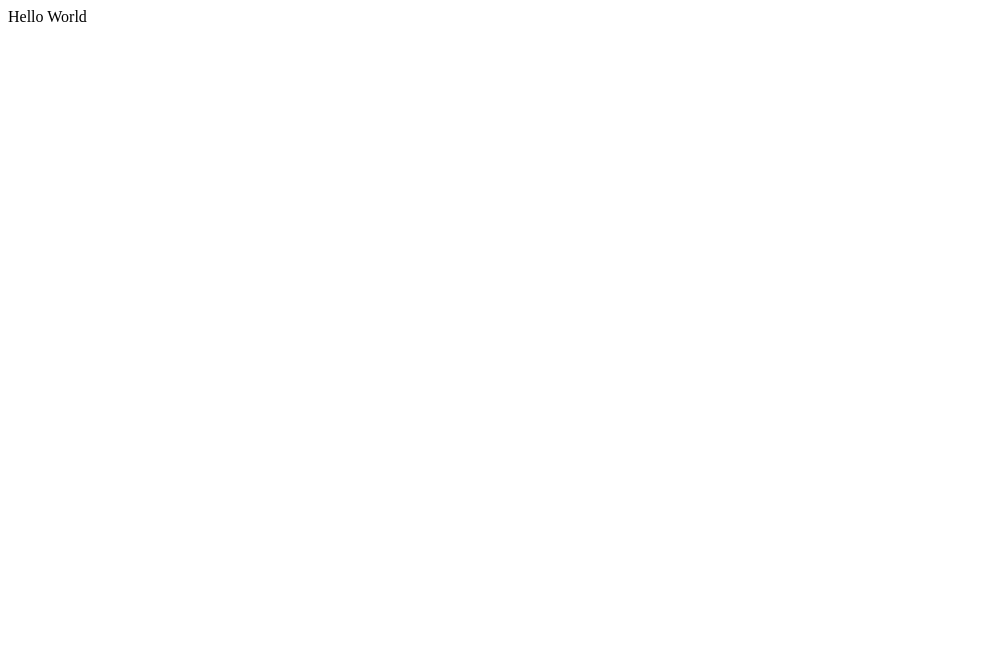
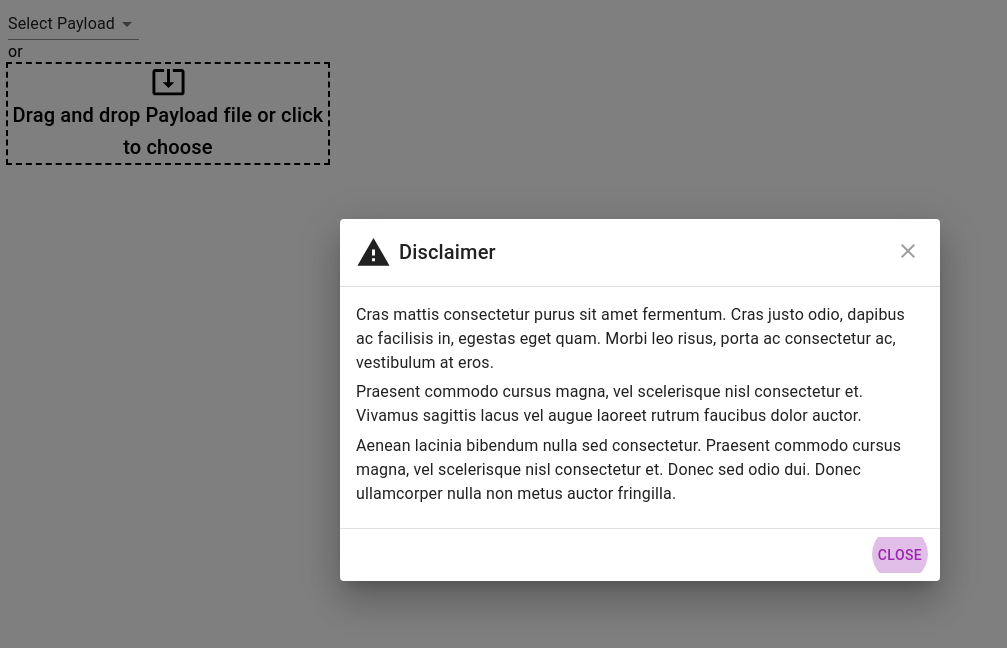
Before and after one commit to omgitsfrancis/react-fusee-launcher, a Next.js app: page / in a window 1280 px wide. Shown: the top 648 px of the page, without its empty margins (0-1007 px from the left). Built offline with nearby package versions, Linux system fonts and the light colour scheme.

Commit message:
Created launcher components

```diff
--- a/package.json
+++ b/package.json
@@ -12,6 +12,7 @@
     "@material-ui/icons": "^4.9.1",
     "next": "9.4.1",
     "react": "16.13.1",
-    "react-dom": "16.13.1"
+    "react-dom": "16.13.1",
+    "react-dropzone": "^11.0.1"
   }
 }
--- a/pages/index.js
+++ b/pages/index.js
@@ -1,13 +1,33 @@
-import Head from 'next/head'
+import { useState, createContext, useContext, useReducer } from "react";
+import Head from "next/head";
+import CustomizedDialogs from "../src/components/DisclaimerModal";
+import PayloadPicker from "../src/components/PayloadPicker";
+import { ThemeProvider } from "@material-ui/core";
+import theme from "../src/theme";
+import { LauncherContext, LauncherReducer } from "../src/LauncherContext";
+
+const initialState = {
+  dialog: true,
+  payloadSelect: "none",
+  fileUpload: []
+}
 
 export default function Home() {
+  const [state, dispatch] = useReducer(LauncherReducer, initialState)
+  const {dialog} = state;
+
   return (
+    <LauncherContext.Provider value={{state, dispatch}}>
+      <ThemeProvider theme={theme}>
         <div className="container">
           <Head>
             <title>Fusée Launcher</title>
             <link rel="icon" href="/favicon.ico" />
           </Head>
-      Hello World
+          <CustomizedDialogs onClose={() => dispatch({type: "closeDialog"})} open={dialog} />
+          <PayloadPicker />
         </div>
-  )
+      </ThemeProvider>
+    </LauncherContext.Provider>
+  );
 }
--- /dev/null
+++ b/src/LauncherContext.js
@@ -0,0 +1,18 @@
+import { createContext } from "react";
+
+const LauncherContext = createContext();
+
+const LauncherReducer = (state, action) => {
+  switch (action.type) {
+    case "closeDialog":
+      return { ...state, dialog: false };
+    case "setPayloadSelect":
+      return { ...state, payloadSelect: action.payload };
+    case "setFileUpload":
+      return { ...state, fileUpload: action.payload };
+    default:
+      return { ...state };
+  }
+};
+
+export { LauncherContext, LauncherReducer };
--- a/src/components/DisclaimerModal.js
+++ b/src/components/DisclaimerModal.js
@@ -0,0 +1,93 @@
+import React from "react";
+import { withStyles } from "@material-ui/core/styles";
+import Button from "@material-ui/core/Button";
+import Dialog from "@material-ui/core/Dialog";
+import MuiDialogTitle from "@material-ui/core/DialogTitle";
+import MuiDialogContent from "@material-ui/core/DialogContent";
+import MuiDialogActions from "@material-ui/core/DialogActions";
+import IconButton from "@material-ui/core/IconButton";
+import CloseIcon from "@material-ui/icons/Close";
+import WarningIcon from "@material-ui/icons/Warning";
+import Typography from "@material-ui/core/Typography";
+import { Box } from "@material-ui/core";
+
+const styles = (theme) => ({
+  root: {
+    margin: 0,
+    padding: theme.spacing(2),
+  },
+  closeButton: {
+    position: "absolute",
+    right: theme.spacing(1),
+    top: theme.spacing(1),
+    color: theme.palette.grey[500],
+  },
+  title: {
+    marginLeft: theme.spacing(1)
+  }
+});
+
+const DialogTitle = withStyles(styles)((props) => {
+  const { children, classes, onClose, ...other } = props;
+  return (
+    <MuiDialogTitle disableTypography className={classes.root} {...other}>
+      <Box display="flex" alignItems="center">
+        <WarningIcon fontSize="large" />
+        <Typography className={classes.title} variant="h6">{children}</Typography>
+      </Box>
+      {onClose ? (
+        <IconButton
+          aria-label="close"
+          className={classes.closeButton}
+          onClick={onClose}
+        >
+          <CloseIcon />
+        </IconButton>
+      ) : null}
+    </MuiDialogTitle>
+  );
+});
+
+const DialogContent = withStyles((theme) => ({
+  root: {
+    padding: theme.spacing(2),
+  },
+}))(MuiDialogContent);
+
+const DialogActions = withStyles((theme) => ({
+  root: {
+    margin: 0,
+    padding: theme.spacing(1),
+  },
+}))(MuiDialogActions);
+
+export default function CustomizedDialogs({ onClose, open }) {
+  return (
+    <Dialog aria-labelledby="customized-dialog-title" open={open}>
+      <DialogTitle id="customized-dialog-title" onClose={onClose}>
+        Disclaimer
+      </DialogTitle>
+      <DialogContent dividers>
+        <Typography gutterBottom>
+          Cras mattis consectetur purus sit amet fermentum. Cras justo odio,
+          dapibus ac facilisis in, egestas eget quam. Morbi leo risus, porta ac
+          consectetur ac, vestibulum at eros.
+        </Typography>
+        <Typography gutterBottom>
+          Praesent commodo cursus magna, vel scelerisque nisl consectetur et.
+          Vivamus sagittis lacus vel augue laoreet rutrum faucibus dolor auctor.
+        </Typography>
+        <Typography gutterBottom>
+          Aenean lacinia bibendum nulla sed consectetur. Praesent commodo cursus
+          magna, vel scelerisque nisl consectetur et. Donec sed odio dui. Donec
+          ullamcorper nulla non metus auctor fringilla.
+        </Typography>
+      </DialogContent>
+      <DialogActions>
+        <Button autoFocus onClick={onClose} color="primary">
+          Close
+        </Button>
+      </DialogActions>
+    </Dialog>
+  );
+}
--- a/src/components/PayloadPicker.js
+++ b/src/components/PayloadPicker.js
@@ -0,0 +1,46 @@
+import React, { useCallback, useContext } from "react";
+import { Select, MenuItem, Box, Typography } from "@material-ui/core";
+import { useDropzone } from "react-dropzone";
+import SystemUpdateAltIcon from '@material-ui/icons/SystemUpdateAlt';
+import theme from "../theme";
+import { LauncherContext } from "../LauncherContext";
+
+function MyDropzone() {
+  const { dispatch } = useContext(LauncherContext);
+  const onDrop = useCallback((acceptedFiles) => {
+    dispatch({type: "setFileUpload", payload: acceptedFiles})
+  }, []);
+  const { getRootProps, getInputProps, isDragActive } = useDropzone({ onDrop });
+
+  return (
+    <Box {...getRootProps()} display="flex" flexDirection="column" alignItems="center" width="320px" style={{ outline: "2px dashed black" }}>
+      <input {...getInputProps()} />
+      <SystemUpdateAltIcon fontSize="large" />
+
+      {isDragActive ? (
+        <Typography variant="h6" display="inline" align="center">Drop the files here ...</Typography>
+      ) : (
+        <Typography variant="h6" display="inline" align="center">
+          Drag and drop Payload file or click to choose
+        </Typography>
+      )}
+    </Box>
+  );
+}
+
+export default function PayloadPicker() {
+  const { state, dispatch } = useContext(LauncherContext);
+  const { payloadSelect } = state;
+
+  return (
+    <Box>
+      <Select value={payloadSelect} onChange={(e) => dispatch({type: "setPayloadSelect", payload: e.target.value})}>
+        <MenuItem value="none">Select Payload</MenuItem>
+        <MenuItem value="sxos">SX OS</MenuItem>
+        <MenuItem value="sample">Fusee Gelee Sample</MenuItem>
+      </Select>
+      <Typography>or</Typography>
+      <MyDropzone />
+    </Box>
+  );
+}
--- /dev/null
+++ b/src/theme.js
@@ -0,0 +1,12 @@
+import { createMuiTheme } from '@material-ui/core/styles';
+import purple from '@material-ui/core/colors/purple';
+import green from '@material-ui/core/colors/green';
+
+const theme = createMuiTheme({
+  palette: {
+    primary: purple,
+    secondary: green,
+  }
+});
+
+export default theme;
```
Also changed, not shown: 1 other file (tests, documents, lock files or other folders). Lines whose indentation alone changed are shown as unchanged.
